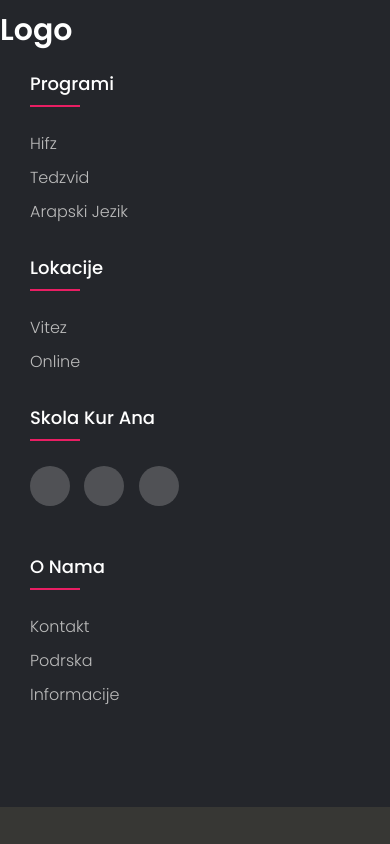
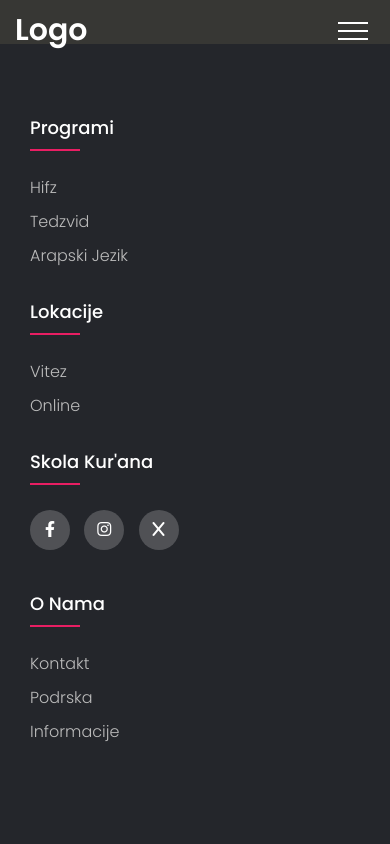
Before and after one commit to ejub97/demo-app, a website: page index.html in a window 390 px wide. Both pictures are taken after a click on the link "Online". Drawn offline with Linux system fonts and the light colour scheme.

Commit message:
initial commit

```diff
--- a/index.html
+++ b/index.html
@@ -6,17 +6,18 @@
     <meta name="viewport" content="width=device-width, initial-scale=1.0">
     <title>Skola Kur'ana Ebu Hanife</title>
     <link rel="stylesheet" href="styles.css">
+    <link rel="stylesheet" href="https://cdnjs.cloudflare.com/ajax/libs/font-awesome/6.0.0-beta3/css/all.min.css">
 </head>
 
 <body>
+    <div class="wrapper">
         <header class="header">
-        <div class="container"></div>
+            <div class="container">
                 <div class="logo">logo</div>
                 <button type="button" class="menu-btn">
                     <span class="line line-1"></span>
                     <span class="line line-2"></span>
                     <span class="line line-3"></span>
-            <span class="line line-4"></span>
                 </button>
                 <nav class="menu">
                     <ul>
@@ -26,63 +27,53 @@
                         <li><a href="#">O nama</a></li>
                     </ul>
                 </nav>
+            </div>
         </header>
+
+        <main class="content">
+
+        </main>
 
         <footer class="footer">
             <div class="container">
                 <div class="row">
                     <div class="footer-col">
-
-
-                    <h4>
-                        Programi
-                    </h4>
+                        <h4>Programi</h4>
                         <ul>
                             <li><a href="#">Hifz</a></li>
                             <li><a href="#">Tedzvid</a></li>
                             <li><a href="#">Arapski jezik</a></li>
                         </ul>
-
                     </div>
                     <div class="footer-col">
-                    <h4>
-                        Lokacije
-                    </h4>
+                        <h4>Lokacije</h4>
                         <ul>
                             <li><a href="#">Vitez</a></li>
                             <li><a href="#">Online</a></li>
                         </ul>
-
                     </div>
                     <div class="footer-col">
-                    <h4>
-                        Skola
-                        Kur ana</h4>
+                        <h4>Skola Kur'ana</h4>
                         <div class="social-links">
                             <a href="#"><i class="fa-brands fa-facebook-f"></i></a>
                             <a href="#"><i class="fa-brands fa-instagram"></i></a>
-                        <a href="#"><i class="fa-brands fa-X"></i></a>
-
+                            <a href="#"><i class="fa-brands fa-x"></i></a>
                         </div>
-
                     </div>
                     <div class="footer-col">
-                    <h4>
-                        O nama </h4>
+                        <h4>O nama</h4>
                         <ul>
                             <li><a href="#">Kontakt</a></li>
                             <li><a href="#">Podrska</a></li>
                             <li><a href="#">Informacije</a></li>
                         </ul>
-
+                    </div>
+                </div>
+            </div>
+        </footer>
     </div>
 
-
-            </div>
-
-        </div>
-    </footer>
-
+    <script src="script.js"></script>
 </body>
 
 </html>
--- a/script.js
+++ b/script.js
@@ -1,9 +1,19 @@
+document.addEventListener('DOMContentLoaded', function () {
     const menuBtn = document.querySelector(".header .menu-btn");
-const menu = document.querySelector(".header .menu-btn");
+    const menu = document.querySelector(".header .menu");
 
     function toggleMenu() {
         menuBtn.classList.toggle("active");
         menu.classList.toggle("open");
     }
 
+    function closeMenu(event) {
+        if (!menu.contains(event.target) && !menuBtn.contains(event.target)) {
+            menuBtn.classList.remove("active");
+            menu.classList.remove("open");
+        }
+    }
+
     menuBtn.addEventListener("click", toggleMenu);
+    document.addEventListener("click", closeMenu);
+});
--- a/styles.css
+++ b/styles.css
@@ -1,4 +1,5 @@
 @import url('https://fonts.googleapis.com/css2?family=Poppins:wght@300;400;500;600;700&display=swap');
+
 
 * {
     margin: 0;
@@ -10,6 +11,27 @@ body {
     line-height: 1.5;
     font-family: 'Poppins', sans-serif;
     background-color: hsl(60, 2%, 21%);
+}
+
+html,
+body {
+    height: 100%;
+    margin: 0;
+}
+
+body {
+    display: flex;
+    flex-direction: column;
+}
+
+.wrapper {
+    display: flex;
+    flex-direction: column;
+    min-height: 100vh;
+}
+
+.content {
+    flex: 1;
 }
 
 .header {
@@ -25,7 +47,6 @@ body {
     display: flex;
     align-items: center;
     justify-content: space-between;
-
 }
 
 .header .logo {
@@ -37,7 +58,6 @@ body {
 
 .header .menu-btn {
     display: none;
-
 }
 
 .header .menu li {
@@ -57,7 +77,6 @@ body {
     font-weight: 500;
     position: relative;
     transition: color 0.5s;
-
 }
 
 .header .menu a::after {
@@ -74,20 +93,20 @@ body {
 
 .header .menu a:hover {
     color: hsl(72, 87%, 51%);
-
 }
 
 .header .menu a:hover::after {
     transform: none;
-
 }
 
+/* Responsive Menu */
 @media(max-width: 991px) {
     .header {
         padding: 8px 0;
     }
 
     .header .menu-btn {
+        display: flex;
         height: 36px;
         width: 44px;
         background-color: transparent;
@@ -106,7 +125,6 @@ body {
         width: 30px;
         background-color: hsl(0, 0%, 100%);
         transition: transform 0.5s;
-
     }
 
     .header .menu-btn .line-1 {
@@ -114,16 +132,19 @@ body {
     }
 
     .header .menu-btn .line-3 {
-        transform: translateY(-8px);
+        transform: translateY(8px);
+    }
+
+    .header .menu-btn.active .line-1 {
+        transform: translateY(0) rotate(45deg);
     }
 
     .header .menu-btn.active .line-2 {
-        transform: rotate(-45deg);
+        opacity: 0;
     }
 
-    header .menu-btn.active .line-1,
-    header .menu-btn.active .line-3 {
-        transform: translateY(0) rotate(-135deg);
+    .header .menu-btn.active .line-3 {
+        transform: translateY(0) rotate(-45deg);
     }
 
     .header .menu {
@@ -132,7 +153,7 @@ body {
         top: 0;
         height: 100%;
         background-color: hsl(60, 4%, 5%);
-        width: 28px;
+        width: 280px;
         padding: 62px 0 30px;
         transition: transform 0.5s;
     }
@@ -190,6 +211,7 @@ ul {
     list-style: none;
 }
 
+
 .footer {
     background-color: #24262b;
     padding: 70px 0;
@@ -227,10 +249,9 @@ ul {
 .footer-col ul li a {
     font-size: 16px;
     text-transform: capitalize;
-    color: #ffffff;
+    color: #bbbbbb;
     text-decoration: none;
     font-weight: 300;
-    color: #bbbbbb;
     display: block;
     transition: all 0.3s ease;
 }
@@ -258,7 +279,7 @@ ul {
     background-color: #ffffff;
 }
 
-/*responsive*/
+
 @media(max-width: 767px) {
     .footer-col {
         width: 50%;
```
Lines whose indentation alone changed are shown as unchanged.
